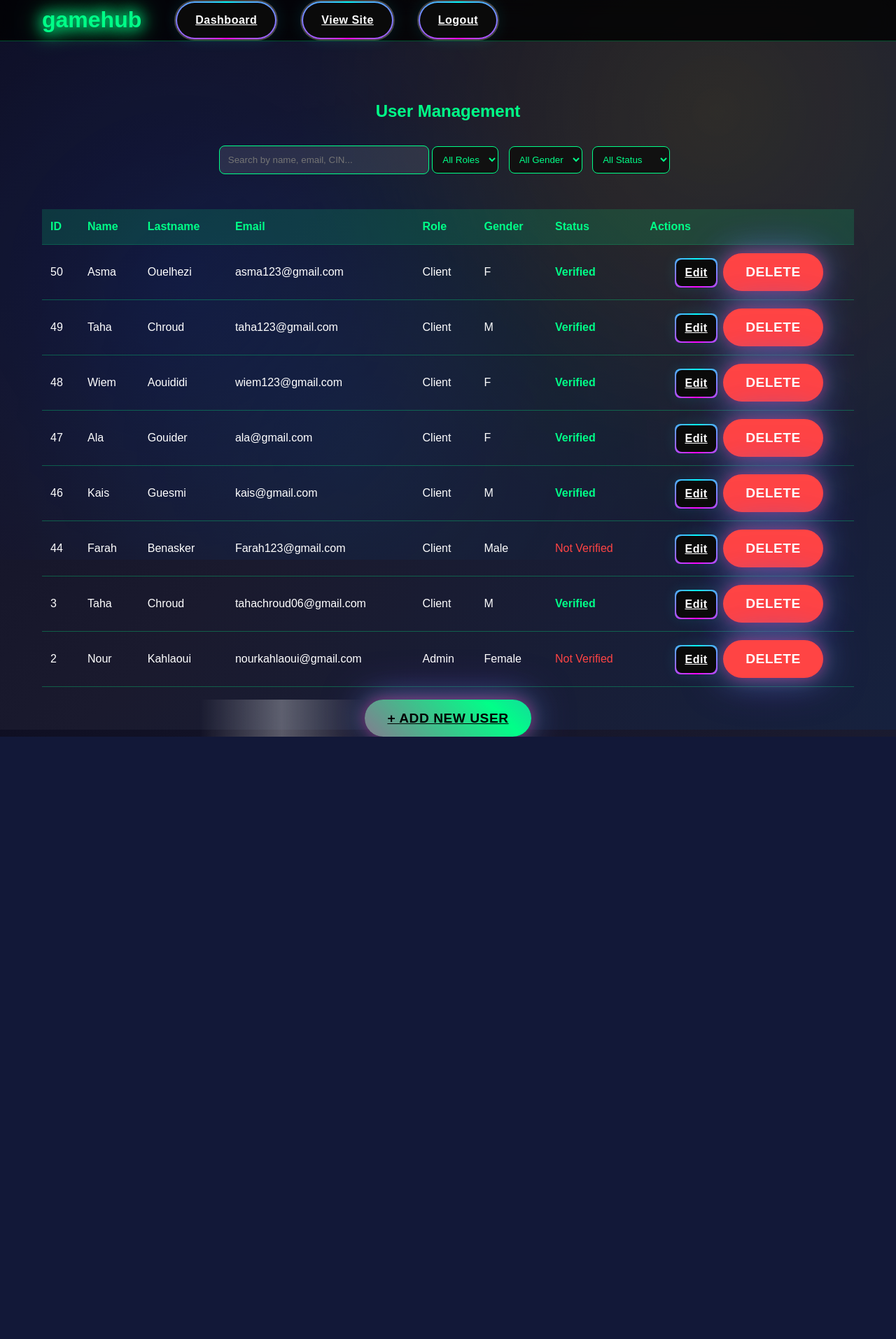
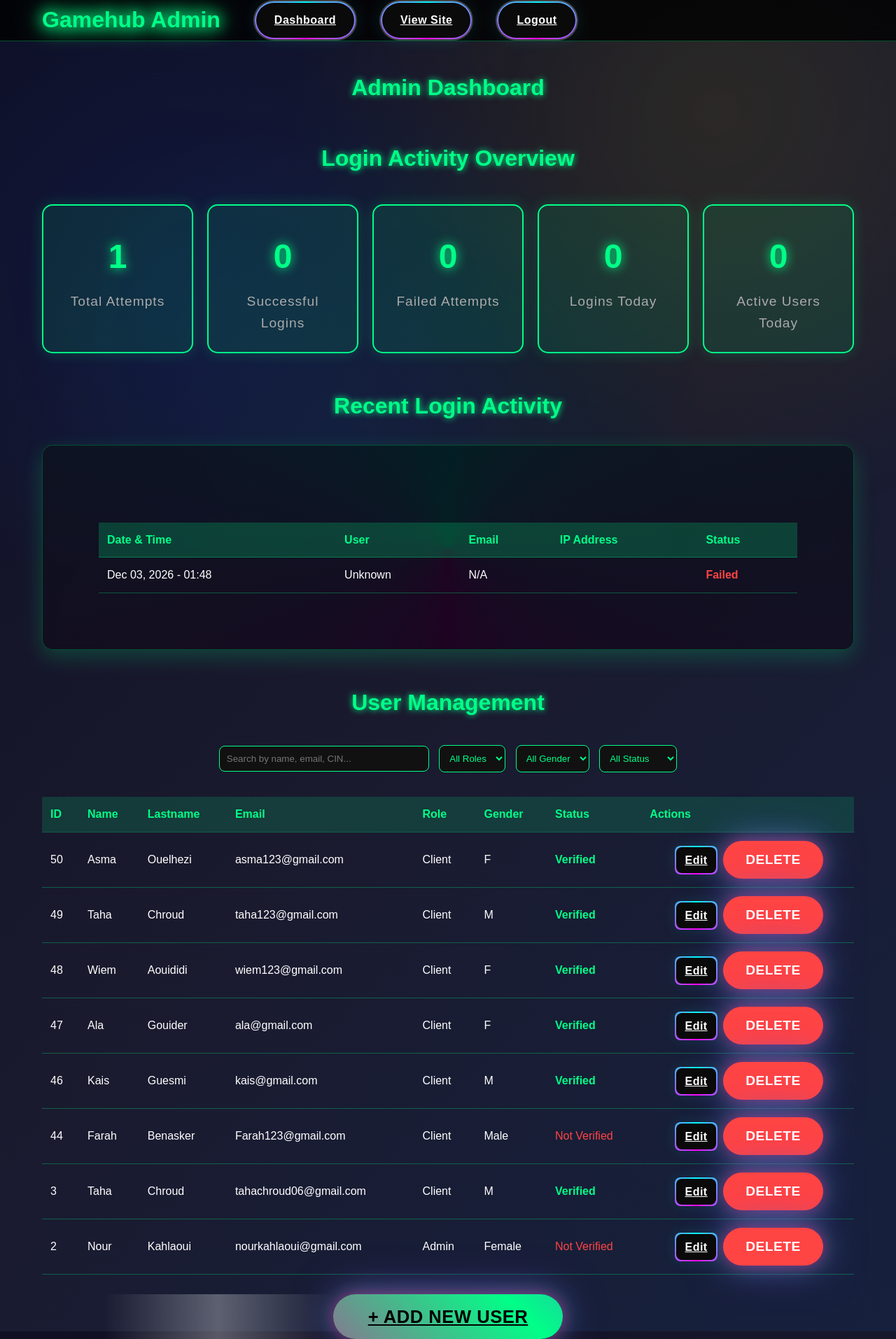
Before and after one commit to BenMessaou/gamehub, a PHP site: page /view/backoffice/index.php in a window 1280 px wide. Shown: the whole page at 70% size. Before the commit the page ends 1053 px from the top, so only its background shows below. Run offline with PHP 8.4, Linux system fonts and the light colour scheme; the visitor is signed in with stand-in values (Sample User, id 1); data comes from the database, SQL or seed files in the repository.

Commit message:
--- Auto Git Commit ---

```diff
--- a/view/backoffice/index.php
+++ b/view/backoffice/index.php
@@ -10,7 +10,7 @@ if (!isset($_SESSION['admin_id'])) {
 $uc = new UserController();
 $users = $uc->listUsers()->fetchAll();
 
-// Handle verification approve & delete (your original code)
+// Handle verification approve & delete
 if (isset($_POST['approve_verify'])) {
     $id = (int)$_POST['approve_id'];
     config::getConnexion()->prepare("UPDATE user SET verified = 1 WHERE id_user = ?")->execute([$id]);
@@ -21,13 +21,29 @@ if (isset($_POST['delete_user'])) {
     $uc->deleteUser($id);
     echo '<script>alert("User deleted!"); location.reload();</script>';
 }
+
+// FETCH LOGIN LOGS + STATS
+$db = config::getConnexion();
+$loginLogs = $db->query("
+    SELECT ll.*, u.name, u.email
+    FROM login_log ll
+    LEFT JOIN user u ON ll.user_id = u.id_user
+    ORDER BY ll.created_at DESC
+    LIMIT 50
+")->fetchAll();
+
+$totalLogins = $db->query("SELECT COUNT(*) FROM login_log")->fetchColumn();
+$successfulLogins = $db->query("SELECT COUNT(*) FROM login_log WHERE success = 1")->fetchColumn();
+$failedLogins = $db->query("SELECT COUNT(*) FROM login_log WHERE success = 0")->fetchColumn();
+$todayLogins = $db->query("SELECT COUNT(*) FROM login_log WHERE DATE(created_at) = CURDATE()")->fetchColumn();
+$uniqueUsersToday = $db->query("SELECT COUNT(DISTINCT user_id) FROM login_log WHERE DATE(created_at) = CURDATE()")->fetchColumn();
 ?>
 
 <!DOCTYPE html>
 <html>
 <head>
     <meta charset="utf-8">
-    <title>Backoffice - Users</title>
+    <title>Backoffice - GameHub Admin</title>
     <link rel="stylesheet" href="../frontoffice/index.css">
     <style>
         table { width:100%; border-collapse:collapse; color:white; margin-top:30px; }
@@ -36,15 +52,51 @@ if (isset($_POST['delete_user'])) {
         th:hover { background:rgba(0,255,136,0.3); }
         .action-btn { padding:8px 14px; margin:4px; border:none; border-radius:8px; cursor:pointer; }
         .search-bar { padding:12px; width:300px; border-radius:8px; border:1px solid #00ff88; background:rgba(255,255,255,0.1); color:white; margin-bottom:20px; }
-        .filters { margin-bottom:20px; }
-        .filters select { padding:10px; margin-right:10px; background:#111; color:#00ff88; border:1px solid #00ff88; border-radius:8px; }
+        .filters { margin-bottom:20px; text-align:center; }
+        .filters select, .filters input { padding:10px; margin:5px; background:#111; color:#00ff88; border:1px solid #00ff88; border-radius:8px; }
+
+        /* STATS SECTION */
+        .stats-grid {
+            display:grid;
+            grid-template-columns: repeat(auto-fit, minmax(200px,1fr));
+            gap:20px;
+            margin:40px 0;
+        }
+        .stat-card {
+            background:rgba(0,255,136,0.1);
+            padding:25px;
+            border-radius:15px;
+            text-align:center;
+            border:2px solid #00ff88;
+            box-shadow:0 0 20px rgba(0,255,136,0.2);
+        }
+        .stat-number {
+            font-size:3rem;
+            font-weight:bold;
+            color:#00ff88;
+            margin:10px 0;
+            text-shadow:0 0 15px #00ff88;
+        }
+        .stat-label {
+            color:#aaa;
+            font-size:1.2rem;
+            letter-spacing:1px;
+        }
+
+        /* LOGIN LOG TABLE */
+        .login-table { width:100%; border-collapse:collapse; margin-top:30px; }
+        .login-table th { background:rgba(0,255,136,0.2); color:#00ff88; }
+        .login-table td { padding:12px; }
+        .success { color:#00ff88; font-weight:bold; }
+        .failed { color:#ff4444; font-weight:bold; }
+        .section-title { color:#00ff88; font-size:2rem; text-align:center; margin:50px 0 30px; text-shadow:0 0 10px #00ff88; }
     </style>
 </head>
 <body>
 
 <header>
     <div class="container">
-        <h1 class="logo">gamehub</h1>
+        <h1 class="logo">Gamehub Admin</h1>
         <nav>
             <ul>
                 <li><a href="index.php" class="super-button">Dashboard</a></li>
@@ -55,25 +107,81 @@ if (isset($_POST['delete_user'])) {
     </div>
 </header>
 
-<div class="container" style="margin-top:140px;">
-    <h2 style="color:#00ff88; text-align:center; margin-bottom:30px;">User Management</h2>
+<div class="container" style="margin-top:100px;">
 
-    <!-- Search + Filters -->
-    <div class="filters" style="text-align:center;">
+    <h2 class="section-title">Admin Dashboard</h2>
+
+    <!-- LOGIN STATISTICS -->
+    <h3 class="section-title">Login Activity Overview</h3>
+    <div class="stats-grid">
+        <div class="stat-card">
+            <div class="stat-number"><?= $totalLogins ?></div>
+            <div class="stat-label">Total Attempts</div>
+        </div>
+        <div class="stat-card">
+            <div class="stat-number"><?= $successfulLogins ?></div>
+            <div class="stat-label">Successful Logins</div>
+        </div>
+        <div class="stat-card">
+            <div class="stat-number"><?= $failedLogins ?></div>
+            <div class="stat-label">Failed Attempts</div>
+        </div>
+        <div class="stat-card">
+            <div class="stat-number"><?= $todayLogins ?></div>
+            <div class="stat-label">Logins Today</div>
+        </div>
+        <div class="stat-card">
+            <div class="stat-number"><?= $uniqueUsersToday ?></div>
+            <div class="stat-label">Active Users Today</div>
+        </div>
+    </div>
+
+    <!-- RECENT LOGIN LOGS -->
+    <h3 class="section-title">Recent Login Activity</h3>
+    <div class="card">
+        <table class="login-table">
+            <thead>
+                <tr>
+                    <th>Date & Time</th>
+                    <th>User</th>
+                    <th>Email</th>
+                    <th>IP Address</th>
+                    <th>Status</th>
+                </tr>
+            </thead>
+            <tbody>
+                <?php foreach ($loginLogs as $log): ?>
+                <tr>
+                    <td><?= date('M d, Y - H:i', strtotime($log['created_at'])) ?></td>
+                    <td><?= htmlspecialchars($log['name'] ?? 'Unknown') ?></td>
+                    <td><?= htmlspecialchars($log['email'] ?? 'N/A') ?></td>
+                    <td><?= htmlspecialchars($log['ip']) ?></td>
+                    <td class="<?= $log['success'] ? 'success' : 'failed' ?>">
+                        <?= $log['success'] ? 'Success' : 'Failed' ?>
+                    </td>
+                </tr>
+                <?php endforeach; ?>
+                <?php if (empty($loginLogs)): ?>
+                <tr><td colspan="5" style="text-align:center; color:#aaa; padding:30px;">No login activity recorded yet</td></tr>
+                <?php endif; ?>
+            </tbody>
+        </table>
+    </div>
+
+    <!-- USER MANAGEMENT -->
+    <h3 class="section-title">User Management</h3>
+    <div class="filters">
         <input type="text" id="searchInput" class="search-bar" placeholder="Search by name, email, CIN...">
-
         <select id="roleFilter">
             <option value="">All Roles</option>
             <option value="client">Client</option>
             <option value="admin">Admin</option>
         </select>
-
         <select id="genderFilter">
             <option value="">All Gender</option>
             <option value="male">Male</option>
             <option value="female">Female</option>
         </select>
-
         <select id="statusFilter">
             <option value="">All Status</option>
             <option value="verified">Verified</option>
@@ -82,7 +190,6 @@ if (isset($_POST['delete_user'])) {
         </select>
     </div>
 
-    <!-- Users Table -->
     <table id="usersTable">
         <thead>
             <tr>
@@ -91,7 +198,7 @@ if (isset($_POST['delete_user'])) {
                 <th onclick="sortTable(2)">Lastname</th>
                 <th onclick="sortTable(3)">Email</th>
                 <th onclick="sortTable(4)">Role</th>
-                <th onclick="5">Gender</th>
+                <th onclick="sortTable(5)">Gender</th>
                 <th onclick="sortTable(6)">Status</th>
                 <th>Actions</th>
             </tr>
@@ -100,7 +207,7 @@ if (isset($_POST['delete_user'])) {
             <?php foreach($users as $u): ?>
             <tr
                 data-role="<?= strtolower($u['role']) ?>"
-                data-gender="<?= strtolower($u['gender']) ?>"
+                data-gender="<?= strtolower($u['gender'] ?? '') ?>"
                 data-status="<?= $u['verified']==1 ? 'verified' : ($u['verification_requested']==1 ? 'pending' : 'none') ?>">
 
                 <td><?= $u['id_user'] ?></td>
@@ -108,7 +215,7 @@ if (isset($_POST['delete_user'])) {
                 <td><?= htmlspecialchars($u['lastname']) ?></td>
                 <td><?= htmlspecialchars($u['email']) ?></td>
                 <td><?= ucfirst($u['role']) ?></td>
-                <td><?= ucfirst($u['gender']) ?></td>
+                <td><?= ucfirst($u['gender'] ?? 'N/A') ?></td>
                 <td>
                     <?php if($u['verified']==1): ?>
                         <span style="color:#00ff88;font-weight:bold;">Verified</span>
@@ -138,8 +245,8 @@ if (isset($_POST['delete_user'])) {
         </tbody>
     </table>
 
-    <div style="text-align:center;margin-top:30px;">
-        <a href="add_user.php" class="shop-now-btn">+ Add New User</a>
+    <div style="text-align:center;margin-top:40px;">
+        <a href="add_user.php" class="shop-now-btn" style="padding:18px 50px; font-size:1.6rem;">+ Add New User</a>
     </div>
 </div>
 
@@ -177,13 +284,12 @@ roleFilter.addEventListener('change', applyFilters);
 genderFilter.addEventListener('change', applyFilters);
 statusFilter.addEventListener('change', applyFilters);
 
-// Sorting when clicking headers
+// Sorting
 let sortDirection = {};
 function sortTable(colIndex) {
     const table = document.getElementById("usersTable");
     const rows = Array.from(table.tBodies[0].rows);
 
-    // Toggle direction
     sortDirection[colIndex] = sortDirection[colIndex] === 'asc' ? 'desc' : 'asc';
 
     rows.sort((a, b) => {
@@ -191,17 +297,11 @@ function sortTable(colIndex) {
         let bVal = b.cells[colIndex].textContent.trim();
 
         if (!isNaN(aVal) && !isNaN(bVal)) {
-            return sortDirection[colIndex] === 'asc'
-                ? aVal - bVal
-                : bVal - aVal;
+            return sortDirection[colIndex] === 'asc' ? aVal - bVal : bVal - aVal;
         }
-
-        return sortDirection[colIndex] === 'asc'
-            ? aVal.localeCompare(bVal)
-            : bVal.localeCompare(aVal);
+        return sortDirection[colIndex] === 'asc' ? aVal.localeCompare(bVal) : bVal.localeCompare(aVal);
     });
 
-    // Re-append rows
     rows.forEach(row => table.tBodies[0].appendChild(row));
 }
 </script>
--- a/view/frontoffice/verif.php
+++ b/view/frontoffice/verif.php
@@ -33,8 +33,8 @@ if ($_SERVER["REQUEST_METHOD"] == "POST") {
             $mail->isSMTP();
             $mail->Host       = 'smtp.gmail.com';
             $mail->SMTPAuth   = true;
-            $mail->Username   = 'yourgmail@gmail.com';           // ← CHANGE THIS
-            $mail->Password   = 'your-16-digit-app-password';    // ← CHANGE THIS
+            $mail->Username   = 'nourkahlaoui1234@gmail.com';           // ← CHANGE THIS
+            $mail->Password   = 'fdof mbwg esxu tzma';    // ← CHANGE THIS
             $mail->SMTPSecure = PHPMailer::ENCRYPTION_STARTTLS;
             $mail->Port       = 587;
 
```
Also changed, not shown: view/frontoffice/2fa_verify.php (+35 -25 lines), view/frontoffice/reset_password.php (+42 -51 lines), view/frontoffice/verify_code.php (+30 -6 lines).
